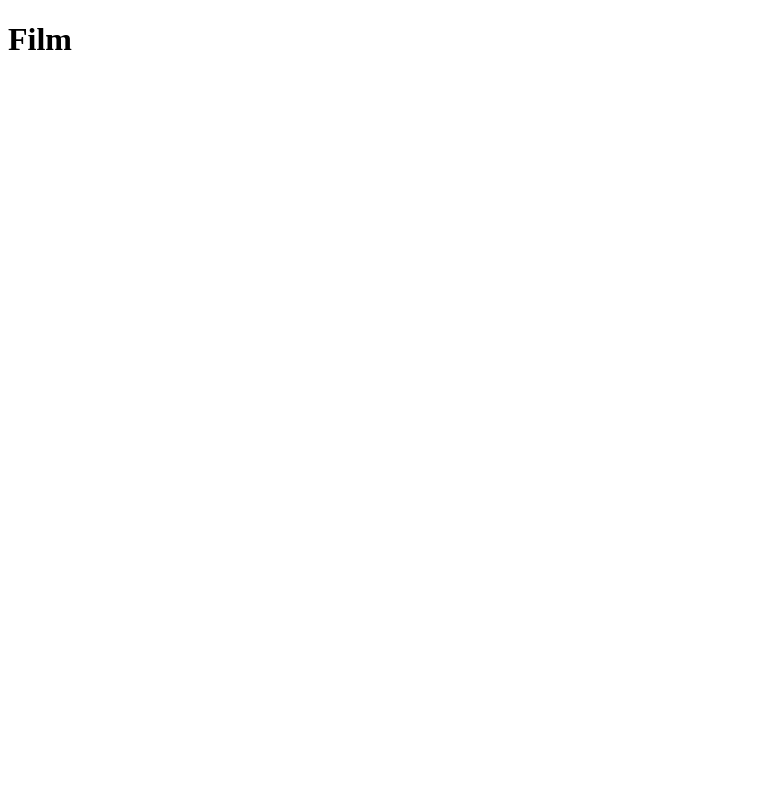
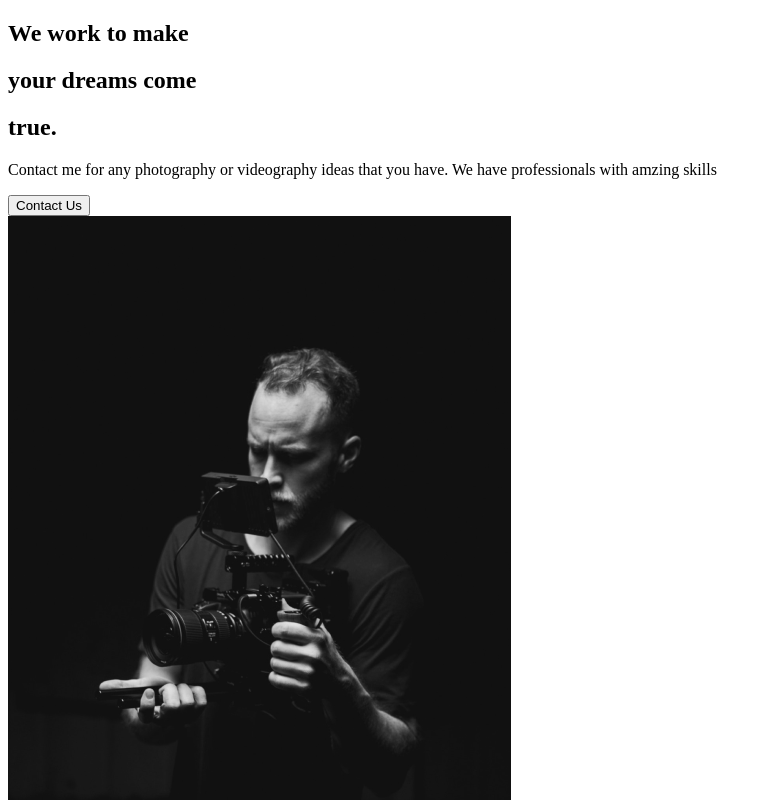
Before and after one commit to kiguri/portfolio-capture, a React (Create React App) app: page / in a window 1280 px wide. Shown: the top 800 px of the page, without its empty margins (0-772 px from the left). Built offline with nearby package versions, Linux system fonts and the light colour scheme.

Commit message:
2. About Section

```diff
--- a/src/App.js
+++ b/src/App.js
@@ -1,8 +1,10 @@
+import AboutSection from './components/AboutSection'
+import AboutUs from './pages/AboutUs'
 
 function App() {
     return (
         <div className='App'>
-            <h1>Film</h1>
+            <AboutSection />
         </div>
     );
 }
--- /dev/null
+++ b/src/components/AboutSection.js
@@ -0,0 +1,30 @@
+import home1 from '../img/home1.png'
+
+const AboutSection = () => {
+    return (
+        <>
+            <div className='description'>
+                <div className='title'>
+                    <div className='hide'>
+                        <h2>We work to make</h2>
+                    </div>
+                    <div className='hide'>
+                        <h2>your <span>dreams</span> come</h2>
+                    </div>
+                    <div className='hide'>
+                        <h2>true.</h2>
+                    </div>
+                </div>
+                <p>Contact me for any photography or videography ideas that you have.
+                    We have professionals with amzing skills
+                </p>
+                <button>Contact Us</button>
+            </div>
+            <div className='hide'>
+                <img src={home1} alt='home 1'/>
+            </div>
+        </>
+     );
+}
+
+export default AboutSection;
--- /dev/null
+++ b/src/pages/AboutUs.js
@@ -0,0 +1,9 @@
+import AboutSection from '../components/AboutSection'
+
+const AboutUs = () => {
+    return (
+        <AboutSection />
+     );
+}
+
+export default AboutUs;
```
